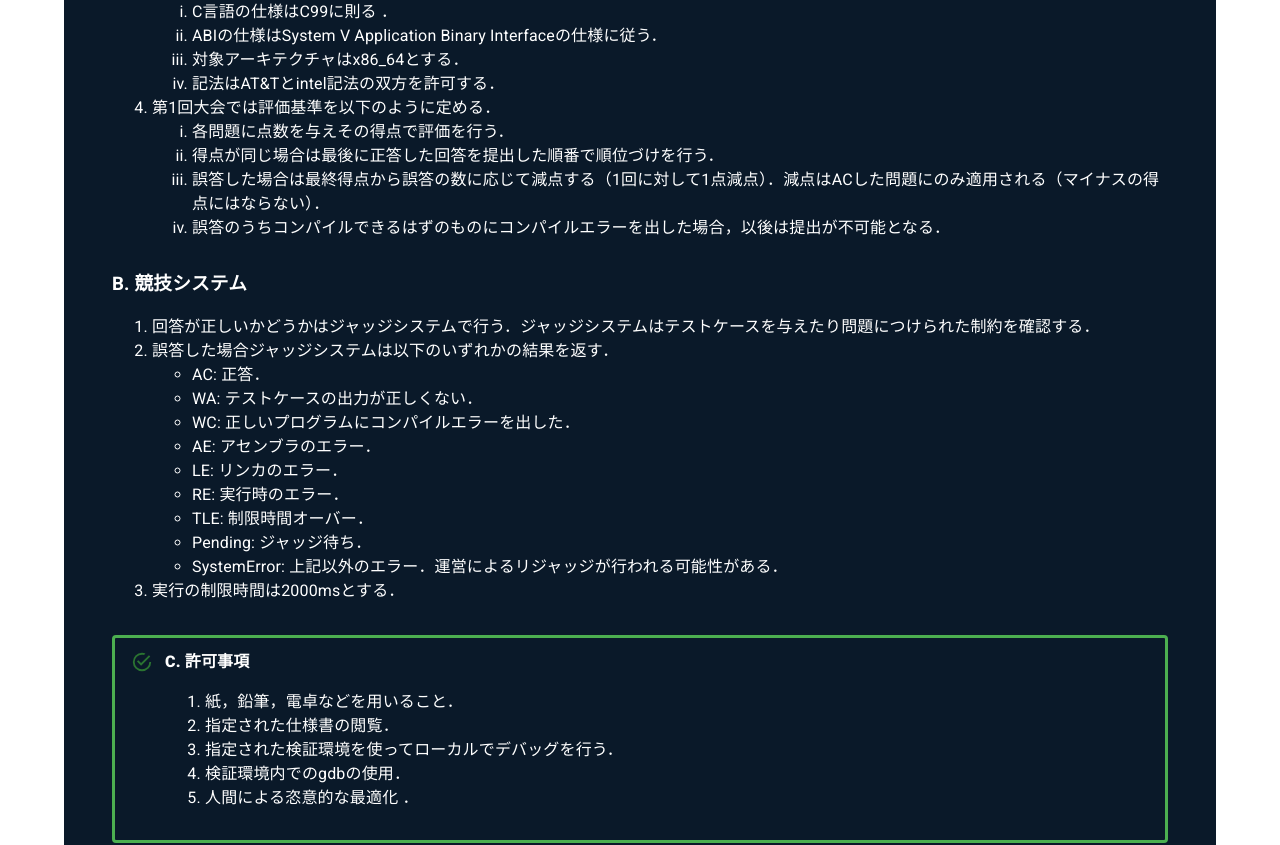
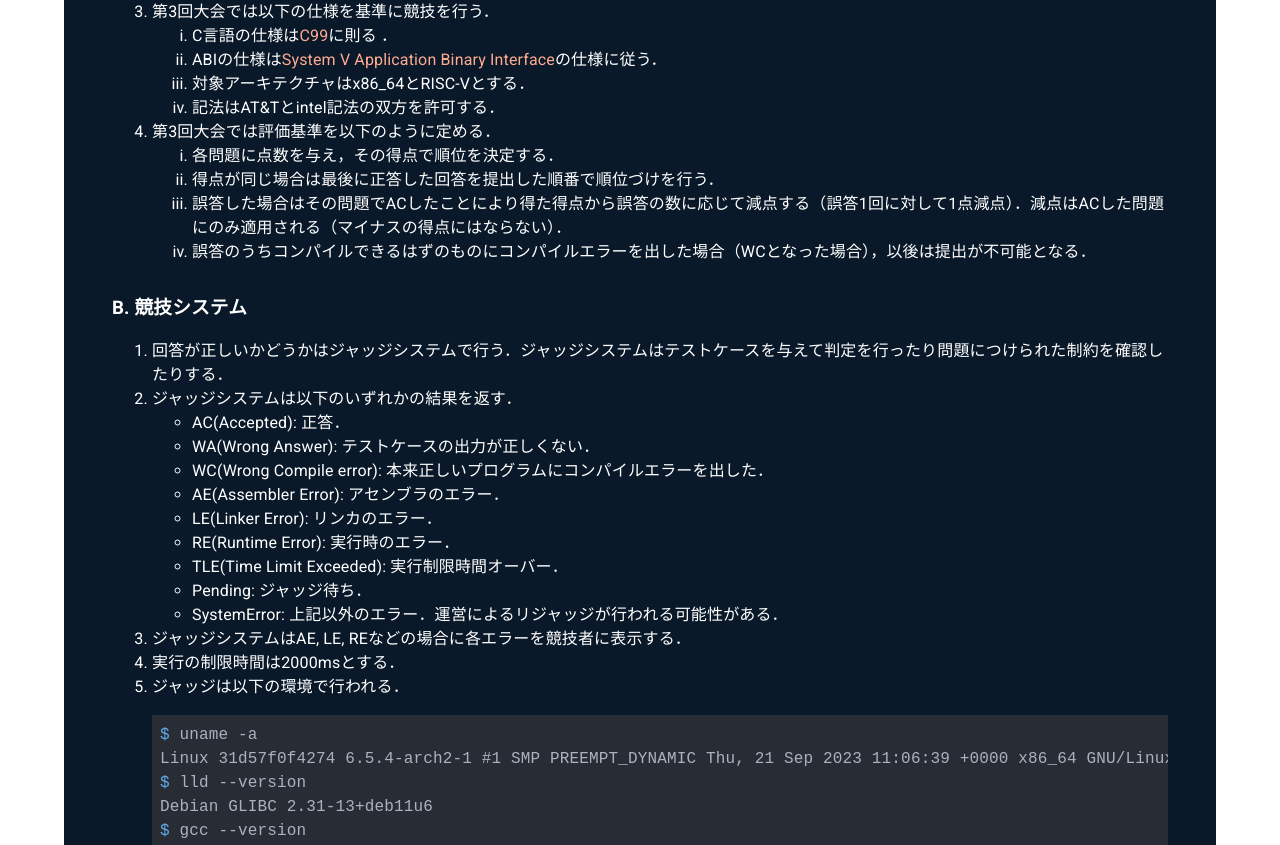
Before and after one commit to HumanCCompilerContest/Human-C-Compiler-Contest_frontend, a Next.js app: page / in a window 1280 px wide. Shown: the part 3280-4125 px from the top of the page. Built offline with nearby package versions, Linux system fonts and the light colour scheme.

Commit message:
[update] regulation statement

```diff
--- a/src/components/atoms/Code.tsx
+++ b/src/components/atoms/Code.tsx
@@ -6,6 +6,7 @@ type CodeProps = {
   language: string
   styleName?: 'atomOneDark'
   children?: string
+  showLineNumbers?: boolean
 }
 
 const styles = {
@@ -16,12 +17,13 @@ const Code: FC<CodeProps> = ({
   language,
   styleName = 'atomOneDark',
   children = '',
+  showLineNumbers = true,
 }) => {
   return (
     <SyntaxHighlighter
       language={language}
       style={styles[styleName]}
-      showLineNumbers
+      showLineNumbers={showLineNumbers}
     >
       {children}
     </SyntaxHighlighter>
--- a/src/components/organisms/home/Regulation.tsx
+++ b/src/components/organisms/home/Regulation.tsx
@@ -5,10 +5,12 @@ import {
   AlertTitle,
   Alert,
   useMediaQuery,
+  Link,
 } from '@mui/material'
 import type { SxProps, Theme } from '@mui/material/styles'
 import { FC } from 'react'
 
+import Code from '@/components/atoms/Code'
 import TextWithIcon from '@/components/atoms/TextWithIcon'
 
 type RegulationProps = {
@@ -47,6 +49,9 @@ const Regulation: FC<RegulationProps> = ({ sx }) => {
       </TextWithIcon>
 
       <Box sx={{ lineHeight: '1.5rem' }}>
+        <Typography>
+          第3回大会では問題の掲載/提出を行う競技システムと手元でデバッグするための検証環境を用意して以下のような規則で実施する．
+        </Typography>
         <Box sx={{ mb: '2rem' }}>
           <h3>A. 競技概要</h3>
           <div>
@@ -55,32 +60,64 @@ const Regulation: FC<RegulationProps> = ({ sx }) => {
                 本コンテストは与えられたC言語のソースコードを決められた仕様に沿って解釈し対象となるアーキテクチャのアセンブリを出力する競技である．
               </li>
               <li>
-                競技者は，与えられたソースコードが仕様上正しければ（コンパイル可能なら）アセンブリに変換し，ソースコードが仕様上正しくなければ（コンパイルエラーを出すべきなら）変換を行わずコンパイル不可であることを示す．
+                競技者は，与えられたソースコードが仕様上正しければ（コンパイル可能なら）アセンブリに変換し，ソースコードが仕様上正しくなければ（コンパイルエラーを出すべきなら），
+                変換を行わずコンパイル不可であることと最初の行数を示す．
               </li>
               <li>
-                第1回大会では以下の仕様を基準に競技を行う．
+                第3回大会では以下の仕様を基準に競技を行う．
                 <ol type='i'>
-                  <li>C言語の仕様はC99に則る ．</li>
                   <li>
-                    ABIの仕様はSystem V Application Binary
-                    Interfaceの仕様に従う．
+                    C言語の仕様は
+                    <Link
+                      href='https://www.open-std.org/JTC1/SC22/WG14/www/docs/n1256.pdf'
+                      target='_blank'
+                      sx={{
+                        color: '#ffab91',
+                        textDecoration: 'none',
+                        '&:hover': {
+                          color: '#1b5e20',
+                          textDecoration: 'underline',
+                        },
+                      }}
+                    >
+                      C99
+                    </Link>
+                    に則る ．
                   </li>
-                  <li>対象アーキテクチャはx86_64とする．</li>
+                  <li>
+                    ABIの仕様は
+                    <Link
+                      href='https://uclibc.org/docs/psABI-x86_64.pdf'
+                      target='_blank'
+                      sx={{
+                        color: '#ffab91',
+                        textDecoration: 'none',
+                        '&:hover': {
+                          color: '#1b5e20',
+                          textDecoration: 'underline',
+                        },
+                      }}
+                    >
+                      System V Application Binary Interface
+                    </Link>
+                    の仕様に従う．
+                  </li>
+                  <li>対象アーキテクチャはx86_64とRISC-Vとする．</li>
                   <li>記法はAT&amp;Tとintel記法の双方を許可する．</li>
                 </ol>
               </li>
               <li>
-                第1回大会では評価基準を以下のように定める．
+                第3回大会では評価基準を以下のように定める．
                 <ol type='i'>
-                  <li>各問題に点数を与えその得点で評価を行う．</li>
+                  <li>各問題に点数を与え，その得点で順位を決定する．</li>
                   <li>
                     得点が同じ場合は最後に正答した回答を提出した順番で順位づけを行う．
                   </li>
                   <li>
-                    誤答した場合は最終得点から誤答の数に応じて減点する（1回に対して1点減点）．減点はACした問題にのみ適用される（マイナスの得点にはならない）．
+                    誤答した場合はその問題でACしたことにより得た得点から誤答の数に応じて減点する（誤答1回に対して1点減点）．減点はACした問題にのみ適用される（マイナスの得点にはならない）．
                   </li>
                   <li>
-                    誤答のうちコンパイルできるはずのものにコンパイルエラーを出した場合，以後は提出が不可能となる．
+                    誤答のうちコンパイルできるはずのものにコンパイルエラーを出した場合（WCとなった場合），以後は提出が不可能となる．
                   </li>
                 </ol>
               </li>
@@ -93,18 +130,21 @@ const Regulation: FC<RegulationProps> = ({ sx }) => {
           <div>
             <ol>
               <li>
-                回答が正しいかどうかはジャッジシステムで行う．ジャッジシステムはテストケースを与えたり問題につけられた制約を確認する．
+                回答が正しいかどうかはジャッジシステムで行う．ジャッジシステムはテストケースを与えて判定を行ったり問題につけられた制約を確認したりする．
               </li>
               <li>
-                誤答した場合ジャッジシステムは以下のいずれかの結果を返す．
+                ジャッジシステムは以下のいずれかの結果を返す．
                 <ul>
-                  <li>AC: 正答．</li>
-                  <li>WA: テストケースの出力が正しくない．</li>
-                  <li>WC: 正しいプログラムにコンパイルエラーを出した．</li>
-                  <li>AE: アセンブラのエラー．</li>
-                  <li>LE: リンカのエラー．</li>
-                  <li>RE: 実行時のエラー．</li>
-                  <li>TLE: 制限時間オーバー．</li>
+                  <li>AC(Accepted): 正答．</li>
+                  <li>WA(Wrong Answer): テストケースの出力が正しくない．</li>
+                  <li>
+                    WC(Wrong Compile error):
+                    本来正しいプログラムにコンパイルエラーを出した．
+                  </li>
+                  <li>AE(Assembler Error): アセンブラのエラー．</li>
+                  <li>LE(Linker Error): リンカのエラー．</li>
+                  <li>RE(Runtime Error): 実行時のエラー．</li>
+                  <li>TLE(Time Limit Exceeded): 実行制限時間オーバー．</li>
                   <li>Pending: ジャッジ待ち．</li>
                   <li>
                     SystemError:
@@ -112,7 +152,22 @@ const Regulation: FC<RegulationProps> = ({ sx }) => {
                   </li>
                 </ul>
               </li>
+              <li>
+                ジャッジシステムはAE, LE,
+                REなどの場合に各エラーを競技者に表示する．
+              </li>
               <li>実行の制限時間は2000msとする．</li>
+              <li>ジャッジは以下の環境で行われる．</li>
+              <Code language='shell' showLineNumbers={false}>{`$ uname -a
+Linux 31d57f0f4274 6.5.4-arch2-1 #1 SMP PREEMPT_DYNAMIC Thu, 21 Sep 2023 11:06:39 +0000 x86\_64 GNU/Linux
+$ lld --version
+Debian GLIBC 2.31-13+deb11u6
+$ gcc --version
+gcc (GCC) 12.2.0
+$ as --version
+GNU assembler (GNU Binutils for Debian) 2.35.2
+$ ld --version
+GNU ld (GNU Binutils for Debian) 2.35.2`}</Code>
             </ol>
           </div>
         </Box>
@@ -128,12 +183,13 @@ const Regulation: FC<RegulationProps> = ({ sx }) => {
           }}
         >
           <AlertTitle sx={{ fontWeight: '900' }}>C. 許可事項</AlertTitle>
+          <Typography>競技者は特に以下のことを許可される．</Typography>
           <Typography component='div'>
             <ol>
               <li>紙，鉛筆，電卓などを用いること．</li>
               <li>指定された仕様書の閲覧．</li>
               <li>指定された検証環境を使ってローカルでデバッグを行う．</li>
-              <li>検証環境内でのgdbの使用．</li>
+              <li>検証環境内での生成した実行ファイルに対するgdbの使用．</li>
               <li>人間による恣意的な最適化 ．</li>
             </ol>
           </Typography>
@@ -149,6 +205,7 @@ const Regulation: FC<RegulationProps> = ({ sx }) => {
           }}
         >
           <AlertTitle sx={{ fontWeight: '900' }}>D. 禁止事項</AlertTitle>
+          <Typography>競技者は特に以下のことを禁止される．</Typography>
           <Typography component='div'>
             <ol>
               <li>既存のコンパイラを使用すること．</li>
```
